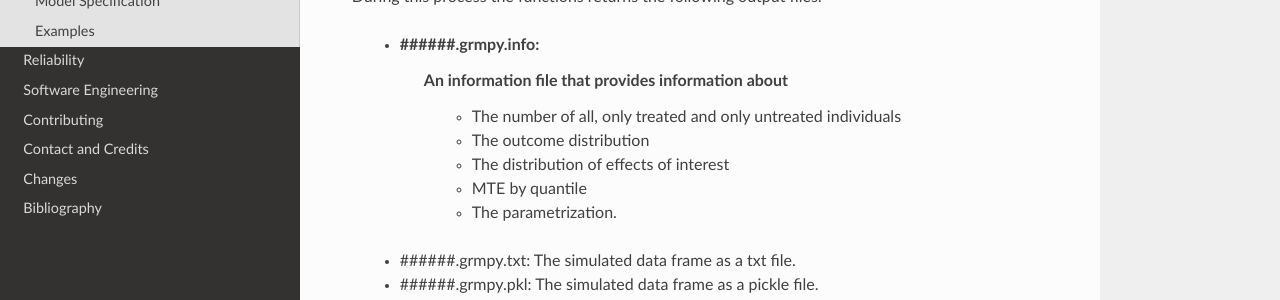
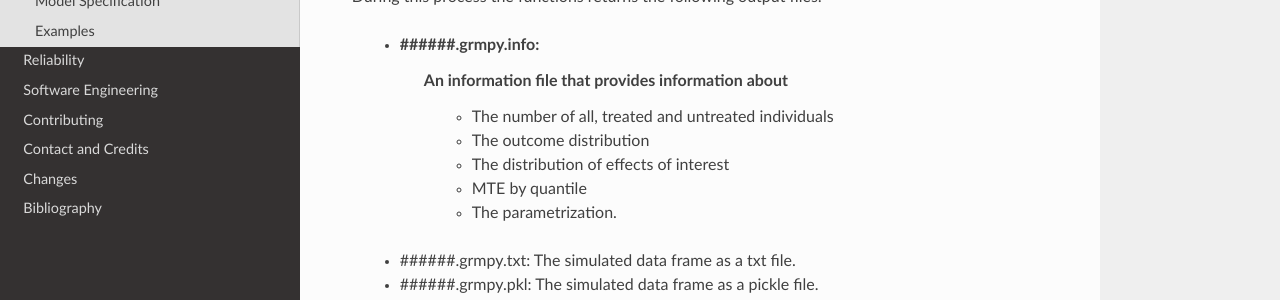
Before and after one commit to OpenSourceEconomics/grmpy, a Sphinx documentation site: the page built from docs/tutorial.rst, in a window 1280 px wide and 900 px high, scrolled down 3798 px. Shown: the part 239-539 px from the top of the window. Built offline with Sphinx 7.4.7 and the Read the Docs theme 2.0.0, drawn with Linux system fonts in a browser that asks for light colours.

Commit message:
Update tutorial.rst

```diff
--- a/docs/tutorial.rst
+++ b/docs/tutorial.rst
@@ -169,7 +169,7 @@ During this process the functions returns the following output files:
 
     - ######.grmpy.info:
         An information file that provides information about
-            * The number of all, only treated and only untreated individuals
+            * The number of all, treated and untreated individuals
             * The outcome distribution
             * The distribution of effects of interest
             * MTE by quantile
```
